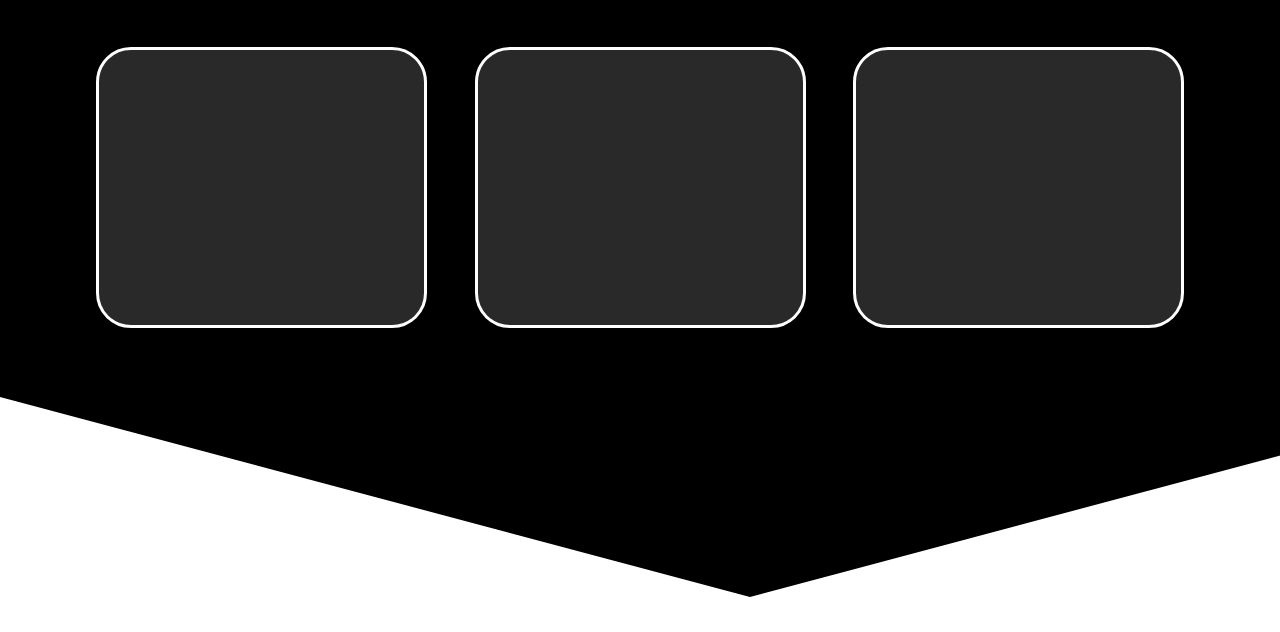
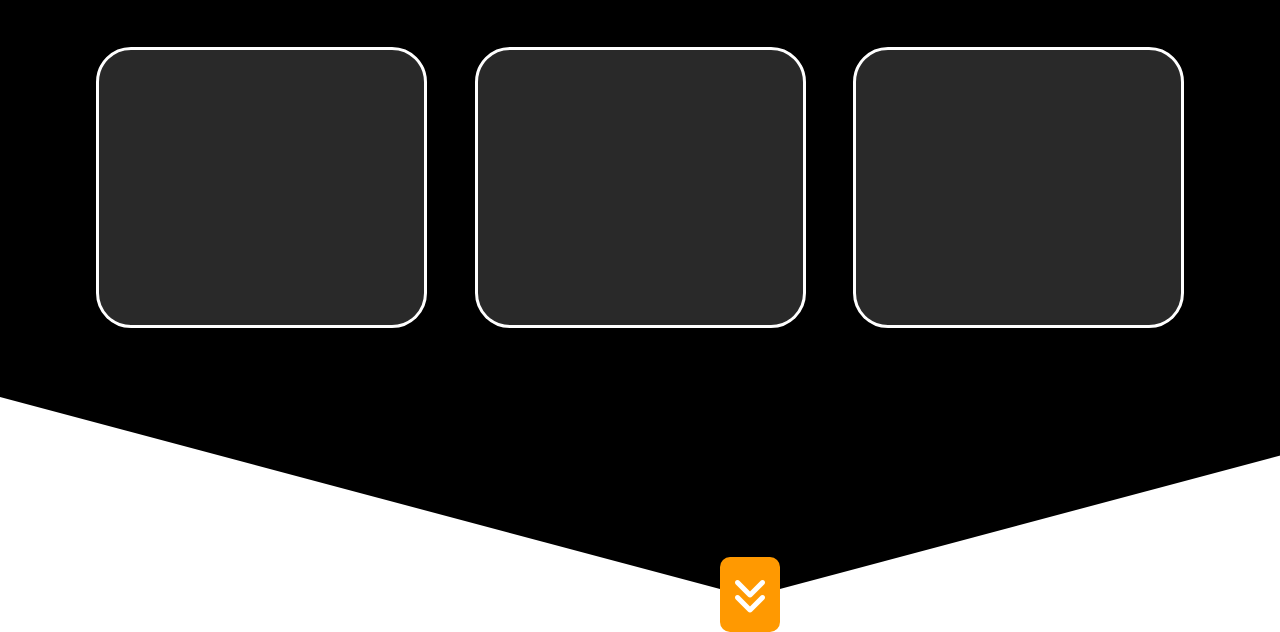
Before and after one commit to tankop1/personal_website, a plain HTML site: page index.html in a window 1280 px wide. Shown: the part 2730-3362 px from the top of the page. Before the commit the page ends 3327 px from the top, so only its background shows below. Drawn offline with nearby package versions, Linux system fonts and the light colour scheme.

Commit message:
Add arrow to portfolio

```diff
--- a/index.html
+++ b/index.html
@@ -239,7 +239,11 @@
 
         </section>
 
-        <div class="triangle-down"></div>
+        <div class="triangle-down">
+            <div id="arrow-container">
+                <i class="fas fa-angle-double-down" id="arrow"></i>
+            </div>
+        </div>
 
     </main>
 
--- a/style.css
+++ b/style.css
@@ -422,3 +422,20 @@ nav {
 	border-right: 750px solid transparent;
 	border-top: 200px solid black;
 }
+
+#arrow-container {
+    width: 60px;
+    height: 75px;
+    background-color: #FF9901;
+    border-radius: 10px;
+    margin-left: -30px;
+    margin-top: -40px;
+    display: flex;
+    align-items: center;
+    justify-content: center;
+}
+
+#arrow {
+    color: white;
+    transform: scale(2.5);
+}
```
